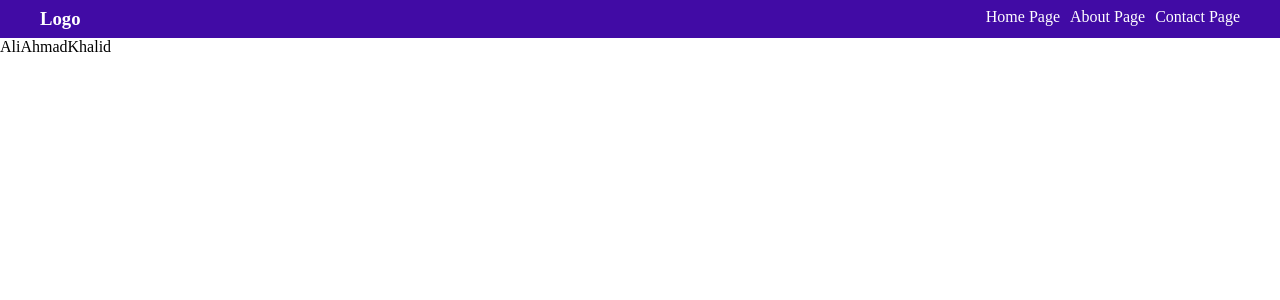
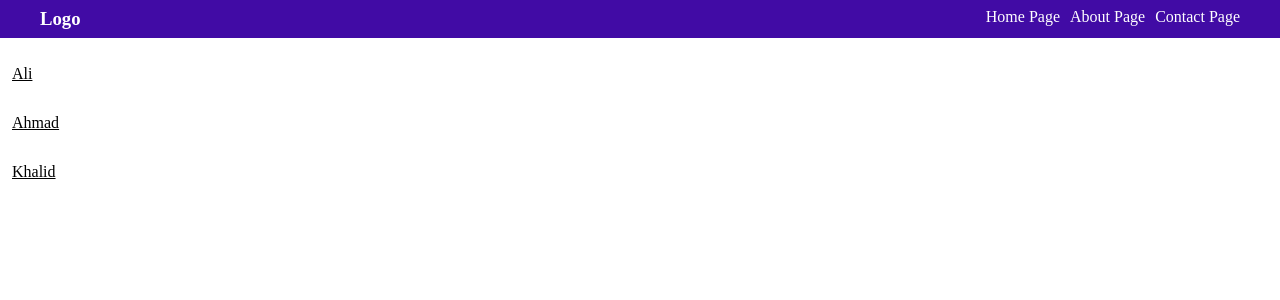
Before and after one commit to Mahtab-217/ReactRouterDom-project, a React (Vite) app: page /student in a window 1280 px wide. Shown: the top 300 px of the page. Built offline with nearby package versions, Linux system fonts and the light colour scheme.

Commit message:
dynamic routes

```diff
--- /dev/null
+++ b/public/db.js
@@ -0,0 +1,26 @@
+export const StList=[
+    {
+        id:1,
+        name:"Ali",
+        LastName:"Alizada",
+        score:90,
+        grade:12,
+        details: "He is a great studetn"
+    },
+    {
+        id:2,
+        name:"Ahmad",
+        LastName:"Rahmati",
+        score:99,
+        grade:10,
+        details: "He is a great studetn"
+    },
+    {
+        id:3,
+        name:"Khalid",
+        LastName:"Naqawi",
+        score:80,
+        grade:8,
+        details: "He is a great studetn"
+    },
+]
--- a/src/App.jsx
+++ b/src/App.jsx
@@ -4,7 +4,7 @@ export default function App(){
   return (
     <>
     <Nav/>
-    <h1>This Is the Home Page</h1>
+    <h1>This is the Home Page</h1>
     </>
   )
 }
--- a/src/Nav.jsx
+++ b/src/Nav.jsx
@@ -23,7 +23,7 @@ export default function Nav(){
         <ul>
 
            {list.map((item)=>(
-                <li>
+                <li key={list.link }>
                <Link to={item.link}>{item.name}</Link>
                 </li>
             ))}
--- a/src/Students.jsx
+++ b/src/Students.jsx
@@ -1,47 +1,30 @@
 import { Link } from "react-router-dom";
 import Nav from "./Nav";
+import { StList } from "../public/db";
+const Student = ()=>{
 
-const Student = ()=>{
-const StList=[
-    {
-        id:1,
-        name:"Ali",
-        LastName:"Alizada",
-        score:90,
-        grade:12,
-        details: "He is a great studetn"
-    },
-    {
-        id:2,
-        name:"Ahmad",
-        LastName:"Rahmati",
-        score:99,
-        grade:10,
-        details: "He is a great studetn"
-    },
-    {
-        id:3,
-        name:"Khalid",
-        LastName:"Naqawi",
-        score:80,
-        grade:8,
-        details: "He is a great studetn"
-    },
-]
     return (
         <div>
             <Nav/>
             <ol>
-               <li style={
-                {listStyleType:"none" }
-               }>
-                {StList.map(person=>(
-                <Link style={{
-                    color:"black",
-                    textDecoration:"none"
-                }} to="">{person.name}</Link>
-               ))}
-               </li>
+               {StList.map((person)=>(
+                <li key={person.id}
+                style={{listStyleType:"none",
+                    margin:"12px",
+                    textDecoration:"underline",
+
+                }}
+                >
+                    <Link style={{
+                        color:"black",
+                        fontSize:"32px",
+                        textDecoration:"none",
+                    }} to=""/>
+                    {person.name}
+
+                </li>
+               )
+               )}
             </ol>
         </div>
     )
```
